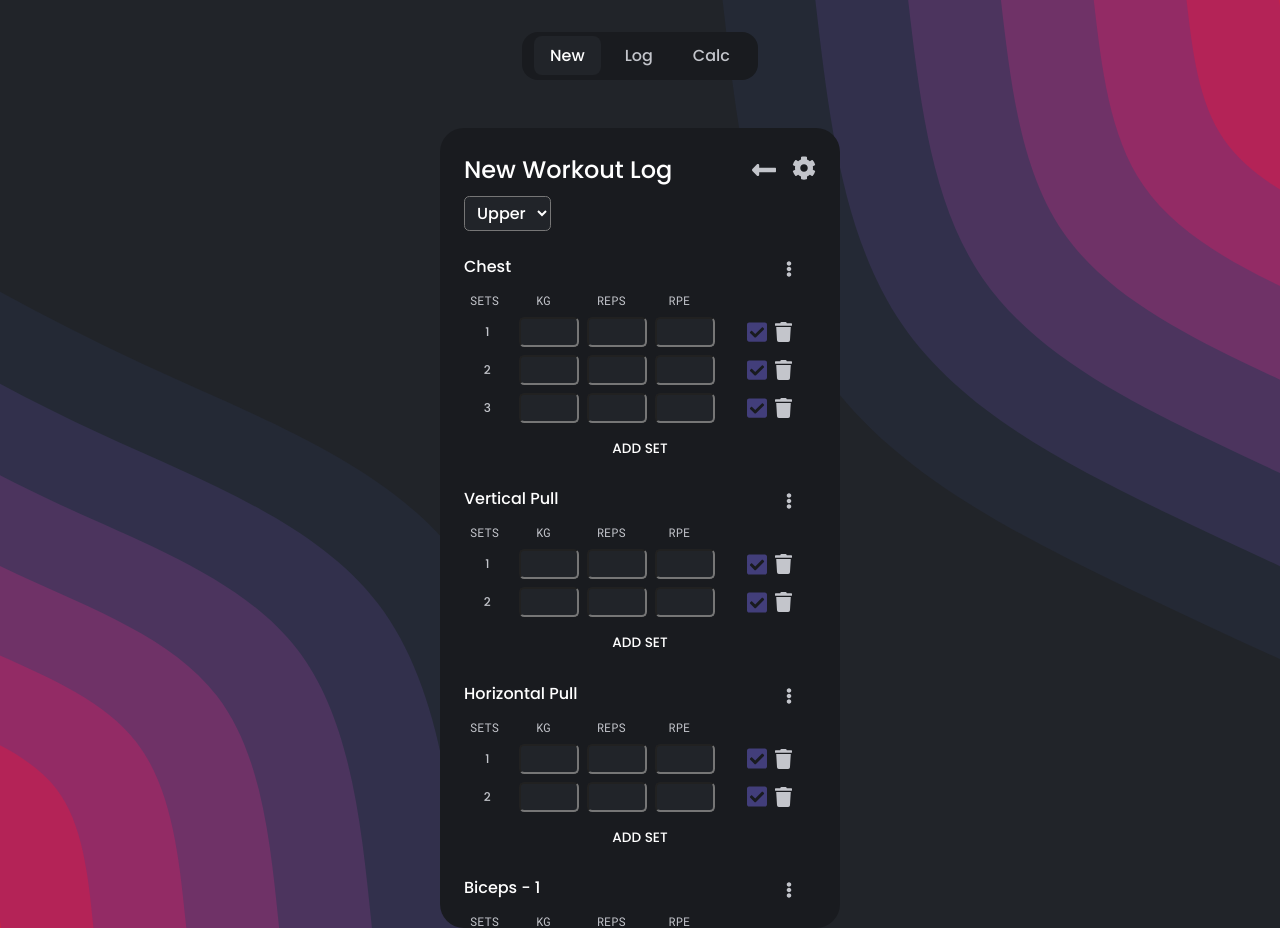
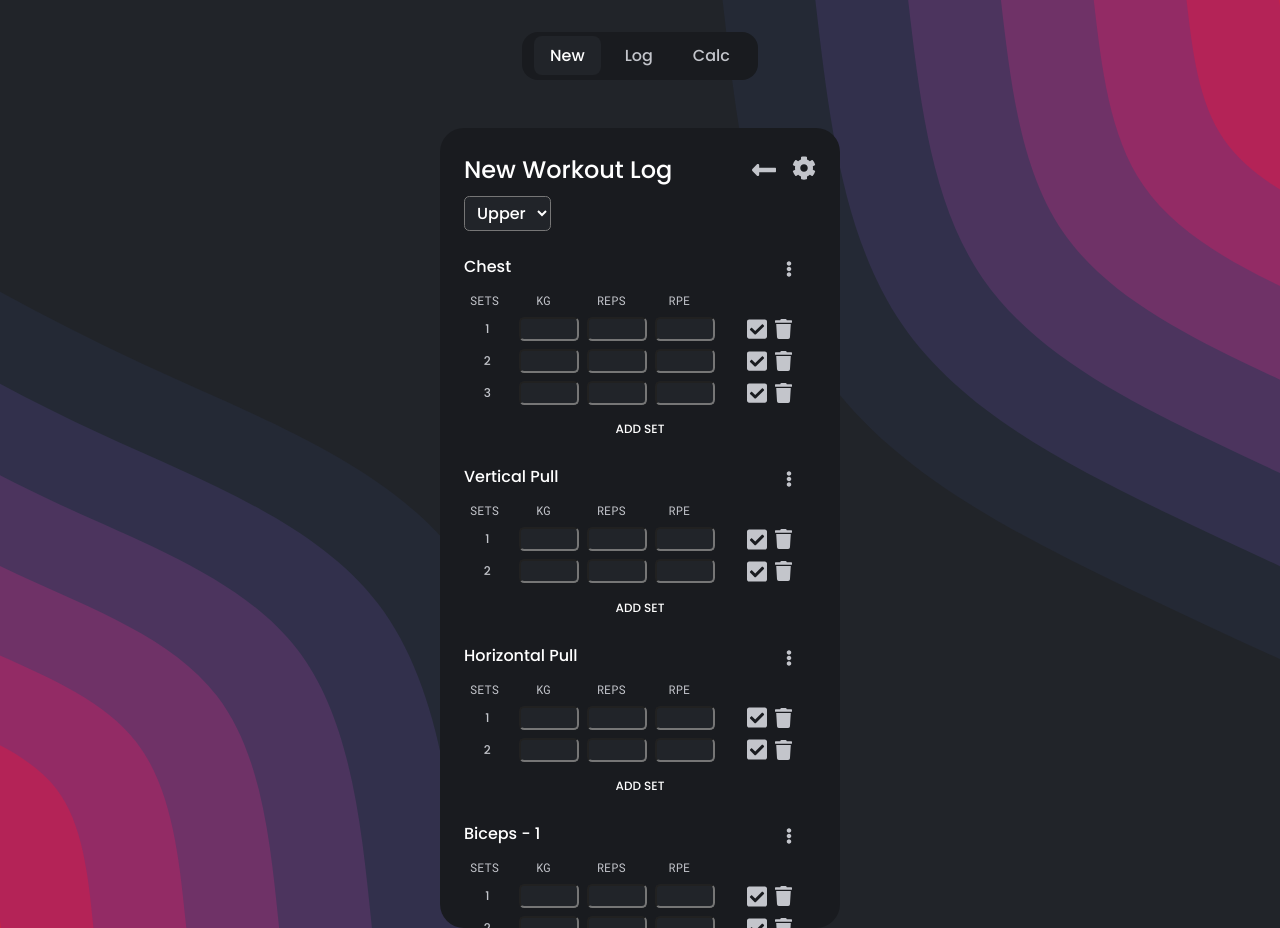
Before and after one commit to 0xfuje/workout, a React (Create React App) app: page /new in a window 1280 px wide. Built offline with nearby package versions, Linux system fonts and the light colour scheme.

Commit message:
Creating new component Sets for Exercise component

```diff
--- a/src/Exercise.js
+++ b/src/Exercise.js
@@ -1,4 +1,4 @@
-import React  from 'react';
+import React, { useState } from 'react';
 import { Fragment } from 'react/cjs/react.development';
 import ellipsisSettingsIcon from './images/icons/ellipsis-v-solid.svg';
 import trashCanIcon from './images/icons/trash-solid.svg';
@@ -9,25 +9,25 @@ import './styles/Exercise.scss';
 
 
 function Exercise(props) {
+    const [sets, setSets] = useState(props.sets);
     const handleAddSet = () => {
         props.addSet(props.id);
     }
-    const handleCheck = () => {
-
+    const handleDoneSet = () => {
+        props.doneSet(props.id);
     }
     const handleDeleteSet = () => {
 
     }
-    const sets = props.sets;
-    const displaySets = sets.map((s, i) => {
+    const displaySets = props.sets.map((s, i) => {
         return (
-            <div className='Exercise-grid-set'>
+            <div className={`Exercise-grid-set Exercise-grid-set-${i}`}>
                 <p className='Exercise-grid-number'>{i+1}</p>
-                <input className='Exercise-grid-input input' type="number" min="0" max="999"/>
-                <input className='Exercise-grid-input input' type="number" min="0" max="50"/>
-                    <input className='Exercise-grid-input input' type="number" min="0" max="10"/>
+                <input name='weight' className='Exercise-grid-input input' type="number" min="0" max="999"/>
+                <input name='reps' className='Exercise-grid-input input' type="number" min="0" max="50"/>
+                <input name='rpe' className='Exercise-grid-input input' type="number" min="0" max="10"/>
                 <div className="Exercise-grid-icons">
-                    <a onClick={handleCheck} className="Exercise-grid-check">
+                    <a onClick={handleDoneSet} className="Exercise-grid-check">
                         <img src={checkSolidIcon} alt="checkmark" />
                     </a>
                     <a onClick={handleDeleteSet} className="Exercise-grid-delete">
@@ -39,7 +39,7 @@ function Exercise(props) {
     })
 
     return (
-        <div className="Exercise">
+        <div className={`Exercise Exercise-${props.pos}`}>
             <div className="flex">
                 <h2 className='Exercise-name'>{props.name}</h2>
                 <a href="/new" className="Exercise-settings">
--- a/src/WorkoutForm.js
+++ b/src/WorkoutForm.js
@@ -12,7 +12,9 @@ import './styles/Exercise.scss';
 function WorkoutForm(props) {
     const getExercises = () => {
         const oldExercises =  props.workoutRoutines.filter((w) => w.name === currentWorkout).map((w) => w.exercises)[0];
-        const newExercises = oldExercises.map((ex, i) => ({ name: ex.name, sets: Array(ex.sets).fill(0), id: nanoid(), pos: i}));
+        const newExercises = oldExercises.map((ex, i) => (
+            { name: ex.name, sets: Array(ex.sets).fill({weight: 0, reps: 0, rpe: 0}), id: nanoid(), pos: i}
+        ));
         return newExercises;
     };
     const [currentWorkout, setCurrentWorkout] = useState('Upper');
@@ -31,6 +33,10 @@ function WorkoutForm(props) {
         exercisesNew.push(newExercise);
         exercisesNew.sort((a, b) =>  a.pos - b.pos);
         setExercises(exercisesNew);
+    }
+    const doneSet = (id) => {
+        const exercise = exercises.filter((ex) => ex.id === id)[0];
+        console.log(exercise);
     }
     const removeSet = () => {
 
@@ -69,6 +75,7 @@ function WorkoutForm(props) {
             key={ex.id}
             pos={ex.pos}
             addSet={addSet}
+            doneSet={doneSet}
             removeSet={removeSet}
             replaceEx={replaceEx}
             removeEx={removeEx}
--- a/src/styles/Exercise.scss
+++ b/src/styles/Exercise.scss
@@ -40,7 +40,12 @@
             grid-template-columns: repeat(4, 0.5fr) 1fr;
             gap: 0.5rem;
         }
-
+        &-set--0 {
+            background-color: $color-action-light;
+            .input {
+                background-color: $color-action-light;
+            }
+        }
 
         &-number {
             display: flex;
@@ -50,6 +55,8 @@
             font-family: $font-family-main;
         }
         &-input {
+            font-family: $font-family-mono;
+            font-size: 0.75rem;
             width: 3.75rem;
             background-color: $color-dark;
             color: $color-lightgrey;
@@ -64,9 +71,11 @@
             flex-direction: row;
         }
         &-check {
+            cursor: pointer;
             img { width: 1.25rem; }
         }
         &-delete {
+            cursor: pointer;
             img { height: 1.25rem; }
         }
     }
--- a/src/styles/utilites.scss
+++ b/src/styles/utilites.scss
@@ -14,10 +14,10 @@ $color-action-light: #363547;
 @mixin button {
     cursor: pointer;
     margin-top: 0.5rem;
-    padding: 0.25rem;
+    padding: 0.2rem;
     display: flex;
     justify-content: center;
-    font-size: 0.85rem;
+    font-size: 0.75rem;
     color: $color-light;
     text-transform: uppercase;
     text-align: center;
```
Also changed, not shown: src/Set.js (added, +11 -0 lines), src/images/icons/check-square-solid.svg.
